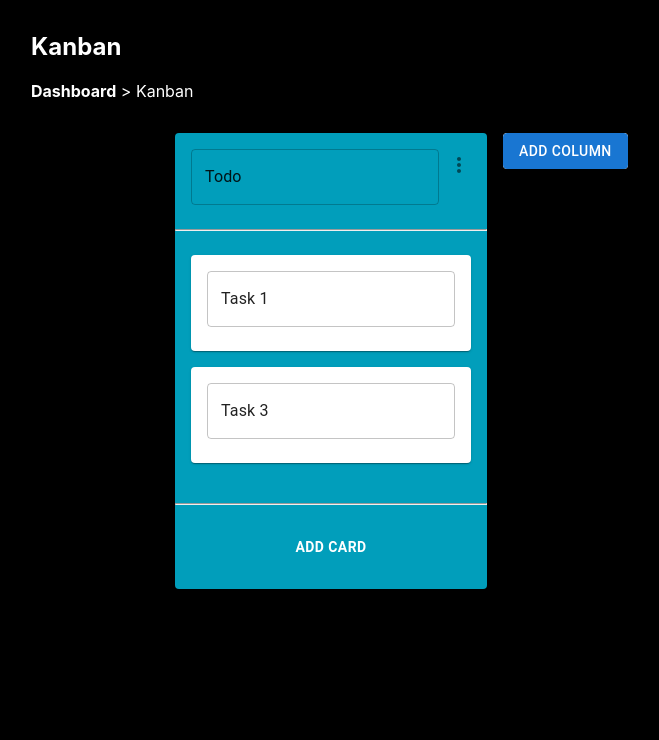
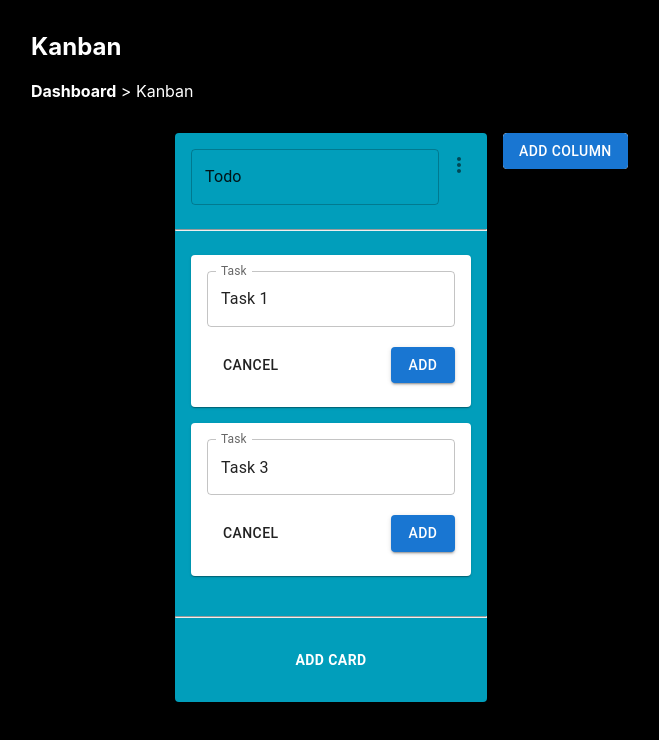
Before and after one commit to martinwachira/kanban-board, a React (Create React App) app: page / in a window 1280 px wide. Shown: the top 740 px of the page, without its empty margins (33-692 px from the left). Built offline with nearby package versions, Linux system fonts and the light colour scheme.

Commit message:
create a new empty task card

```diff
--- a/src/Components/ColumnCard.js
+++ b/src/Components/ColumnCard.js
@@ -11,7 +11,7 @@ import {
 } from "@mui/material";
 import React, { useState } from "react";
 import {
-  addTask,
+  addTaskCard,
   clearColumn,
   deleteColumn,
   renameColumn,
@@ -33,14 +33,14 @@ const ColumnCard = ({ column, tasks }) => {
   const handleTitleChange = (e) => {
     setTitle(e.target.value);
   };
-  const handleAddTask = (content, columnId) => {
+  const handleAddTaskCard = () => {
     // Generate a unique taskId based on the current number of tasks
     const taskId = `task-${Object.keys(state.tasks).length + 1}`;
     console.log("tasks", taskId, "column", column.id);
     dispatch(
-      addTask({
+      addTaskCard({
         taskId: taskId,
-        content: content,
+        content: "",
         columnId: column.id,
       })
     );
@@ -114,7 +114,7 @@ const ColumnCard = ({ column, tasks }) => {
             <hr />
             <CardContent style={{ textAlign: "center", colo: "white" }}>
               <Button
-                onClick={handleAddTask}
+                onClick={handleAddTaskCard}
                 disabled={Object.keys(state.columns).length > 5}
                 variant="text"
                 style={{ color: "white", fontWeight: "bold" }}
--- a/src/Components/TaskCard.js
+++ b/src/Components/TaskCard.js
@@ -1,12 +1,16 @@
-import { Card, CardContent, TextField } from "@mui/material";
+import { Button, Card, CardContent, TextField } from "@mui/material";
+import React, { useState } from "react";
 
 import { Draggable } from "react-beautiful-dnd";
-import React from "react";
 import classes from "./cardstyles.module.css";
+import { updateTaskContent } from "../redux/boardSlice";
+import { useDispatch } from "react-redux";
 
 const TaskCard = ({ task, index }) => {
+  const dispatch = useDispatch();
   const id = task?.id;
   const name = task?.content;
+  const [taskName, setTaskName] = useState(name);
 
   return (
     <Draggable draggableId={id} index={index} key={id}>
@@ -19,7 +23,23 @@ const TaskCard = ({ task, index }) => {
           sm={{ margin: 1 }}
         >
           <CardContent>
-            <TextField value={name} fullWidth />
+            <TextField
+              label="Task"
+              value={taskName}
+              onChange={(e) => {
+                setTaskName(e.target.value);
+                dispatch(
+                  updateTaskContent({ taskId: id, newContent: e.target.value })
+                );
+              }}
+              fullWidth
+            />
+            <br />
+            <br />
+            <Button variant="standard">Cancel</Button>
+            <Button variant="contained" style={{ float: "right" }}>
+              Add
+            </Button>
           </CardContent>
         </Card>
       )}
--- a/src/redux/boardSlice.js
+++ b/src/redux/boardSlice.js
@@ -26,10 +26,14 @@ const boardSlice = createSlice({
       newTaskIds.splice(destination.index, 0, draggableId);
       state.columns[column.id].taskIds = newTaskIds;
     },
-    addTask: (state, action) => {
+    addTaskCard: (state, action) => {
       const { taskId, content, columnId } = action.payload;
       state.tasks[taskId] = { id: taskId, content: content };
       state.columns[columnId].taskIds.push(taskId);
+    },
+    updateTaskContent: (state, action) => {
+      const { taskId, newContent } = action.payload;
+      state.tasks[taskId].content = newContent;
     },
     addColumn: (state, action) => {
       const { columnId, title } = action.payload;
@@ -53,7 +57,8 @@ const boardSlice = createSlice({
 });
 
 export const {
-  addTask,
+  addTaskCard,
+  updateTaskContent,
   moveTask,
   addColumn,
   renameColumn,
```
